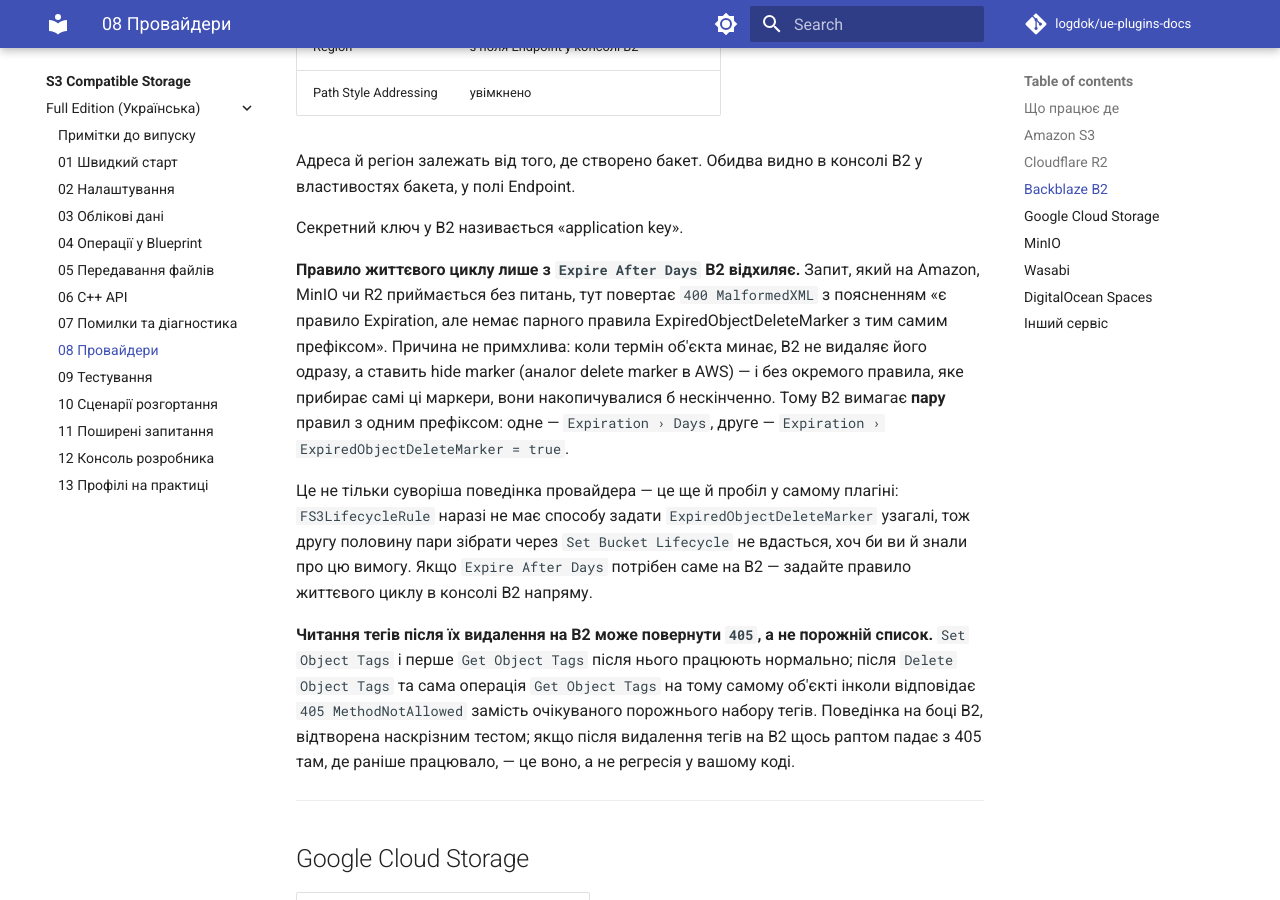
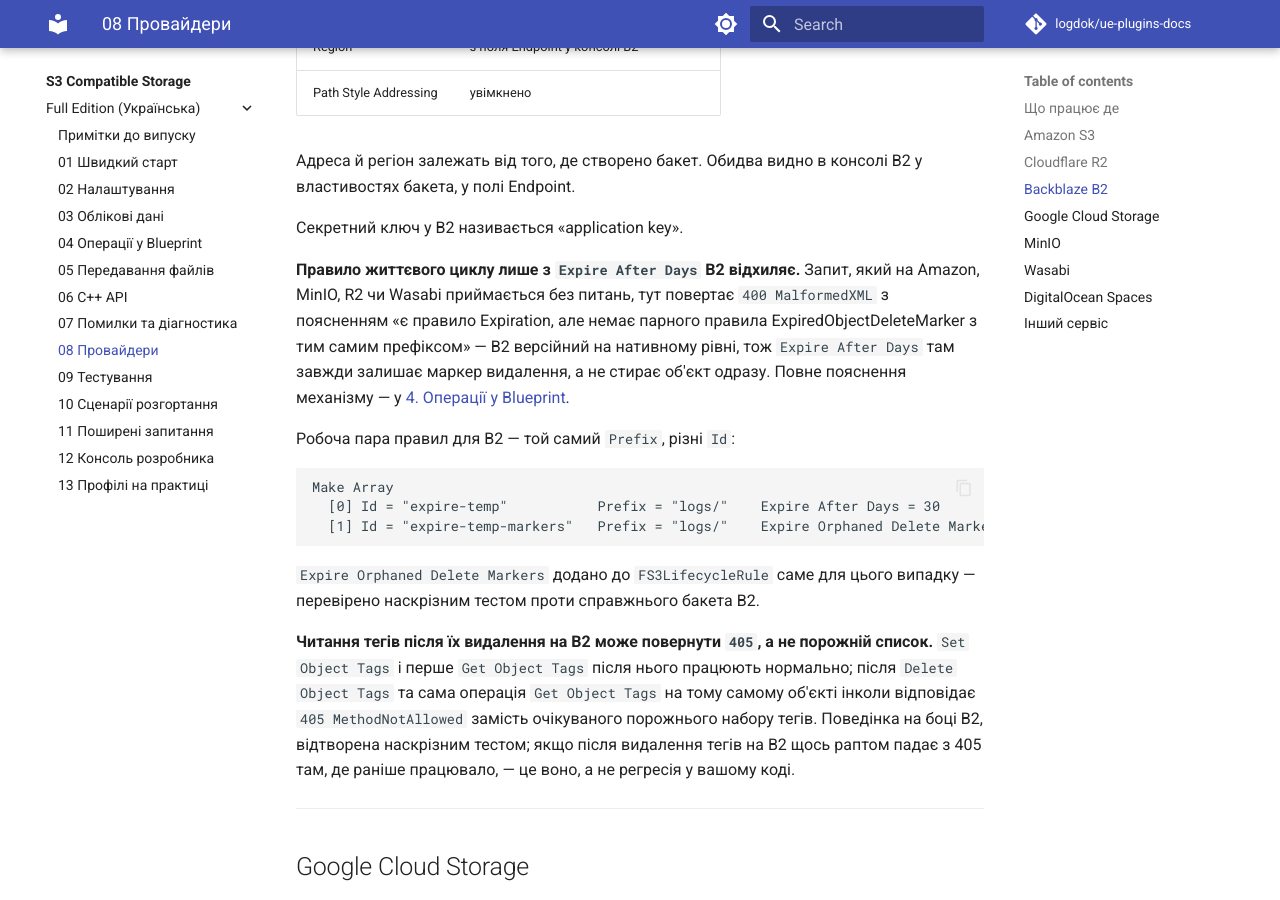
Before and after one commit to logdok/ue-plugins-docs, an MkDocs documentation site: the page built from docs/s3-compatible-storage/Full/uk/08-Providers.md, in a window 1280 px wide and 900 px high, scrolled down 2921 px. Built offline with MkDocs 1.6.1 and Material for MkDocs 9.7.7, drawn with Linux system fonts in a browser that asks for light colours; comment, search, counter and statistics services are not loaded.

Commit message:
Sync docs from HostS3@99ded52

````diff
--- a/docs/s3-compatible-storage/Full/uk/08-Providers.md
+++ b/docs/s3-compatible-storage/Full/uk/08-Providers.md
@@ -105,18 +105,22 @@ Write») і, за потреби, звузьте **Bucket scope** до конк
 Секретний ключ у B2 називається «application key».
 
 **Правило життєвого циклу лише з `Expire After Days` B2 відхиляє.** Запит, який на Amazon,
-MinIO чи R2 приймається без питань, тут повертає `400 MalformedXML` з поясненням «є правило
-Expiration, але немає парного правила ExpiredObjectDeleteMarker з тим самим префіксом». Причина
-не примхлива: коли термін об'єкта минає, B2 не видаляє його одразу, а ставить hide marker
-(аналог delete marker в AWS) — і без окремого правила, яке прибирає самі ці маркери, вони
-накопичувалися б нескінченно. Тому B2 вимагає **пару** правил з одним префіксом: одне —
-`Expiration › Days`, друге — `Expiration › ExpiredObjectDeleteMarker = true`.
+MinIO, R2 чи Wasabi приймається без питань, тут повертає `400 MalformedXML` з поясненням «є
+правило Expiration, але немає парного правила ExpiredObjectDeleteMarker з тим самим
+префіксом» — B2 версійний на нативному рівні, тож `Expire After Days` там завжди залишає
+маркер видалення, а не стирає об'єкт одразу. Повне пояснення механізму — у
+[4. Операції у Blueprint](04-Blueprint-Operations.md#що-таке-осиротілий-маркер-видалення-і-коли-він-взагалі-виникає).
 
-Це не тільки суворіша поведінка провайдера — це ще й пробіл у самому плагіні: `FS3LifecycleRule`
-наразі не має способу задати `ExpiredObjectDeleteMarker` узагалі, тож другу половину пари
-зібрати через `Set Bucket Lifecycle` не вдасться, хоч би ви й знали про цю вимогу. Якщо
-`Expire After Days` потрібен саме на B2 — задайте правило життєвого циклу в консолі B2
-напряму.
+Робоча пара правил для B2 — той самий `Prefix`, різні `Id`:
+
+```
+Make Array
+  [0] Id = "expire-temp"           Prefix = "logs/"    Expire After Days = 30
+  [1] Id = "expire-temp-markers"   Prefix = "logs/"    Expire Orphaned Delete Markers = true
+```
+
+`Expire Orphaned Delete Markers` додано до `FS3LifecycleRule` саме для цього випадку —
+перевірено наскрізним тестом проти справжнього бакета B2.
 
 **Читання тегів після їх видалення на B2 може повернути `405`, а не порожній список.**
 `Set Object Tags` і перше `Get Object Tags` після нього працюють нормально; після
````
Also changed, not shown: docs/s3-compatible-storage/Full/uk/04-Blueprint-Operations.md (+25 -0 lines), docs/s3-compatible-storage/index.md (+1 -1 lines).
